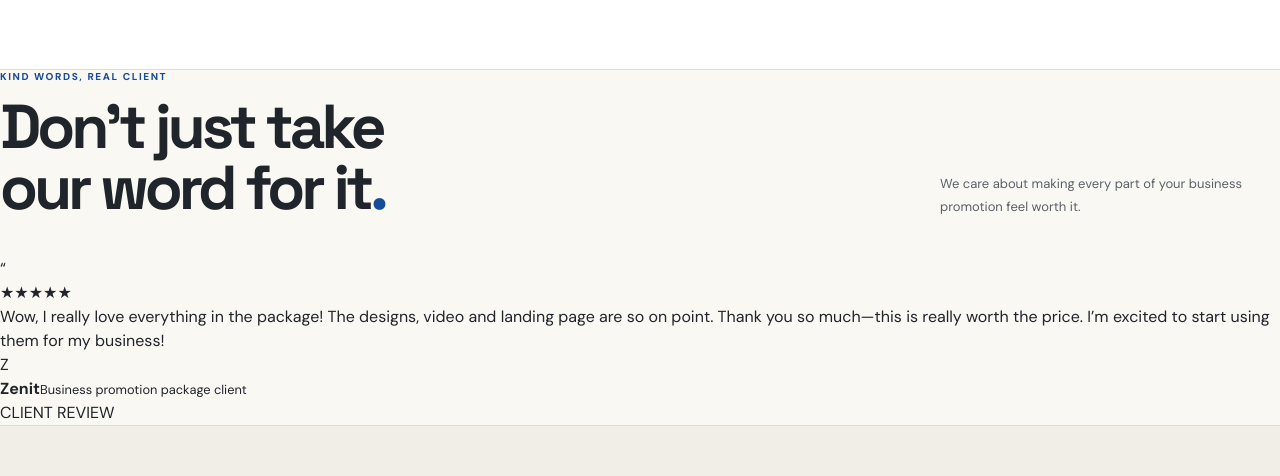
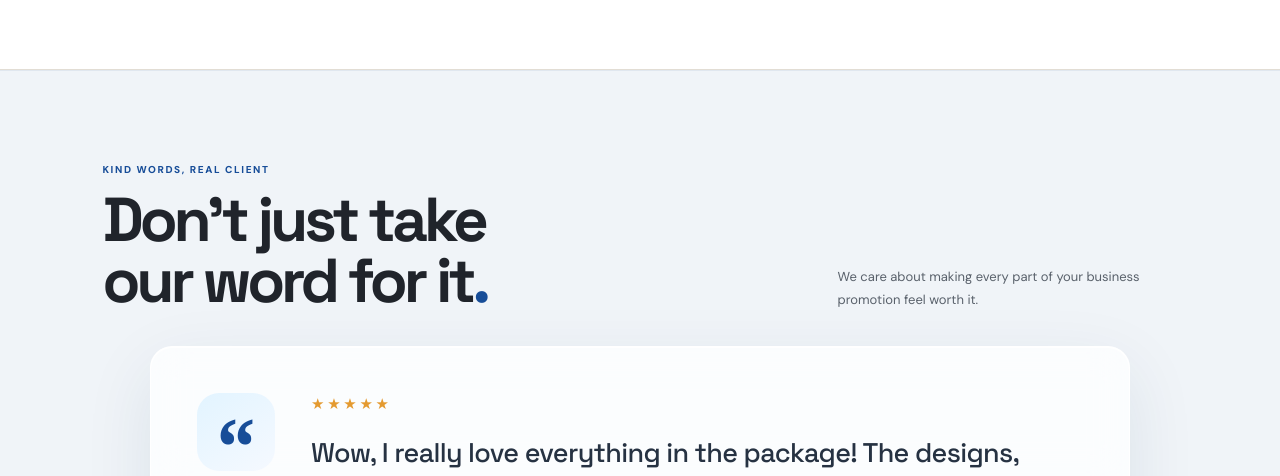
Before and after one commit to donatofaith/ekreativ-business-boost, a Next.js app: page / in a window 1280 px wide. Shown: the part 2321-2797 px from the top of the page. Built offline with nearby package versions, Linux system fonts and the light colour scheme.

Commit message:
Style client review testimonial card

```diff
--- a/app/landing.css
+++ b/app/landing.css
@@ -370,3 +370,19 @@
 @media(max-width:900px){.studio-footer{grid-template-columns:1fr 1fr!important}.studio-footer>span{grid-column:1/-1}}
 @media(max-width:700px){.studio-work-track{animation-duration:29s!important}.studio-work-card{flex-basis:76vw!important;width:76vw!important;min-width:76vw!important;max-width:76vw!important}.studio-footer{grid-template-columns:1fr!important;gap:17px!important}.studio-footer>span{grid-column:auto}.studio-footer-contact,.studio-footer-newsletter{font-size:11px!important}}
 @media(prefers-reduced-motion:reduce){.studio-reveal,.studio-reveal.is-visible{opacity:1!important;transform:none!important;transition:none!important}.studio-work-track{animation:none!important;transform:none!important}}
+
+
+/* Client testimonial */
+.studio-testimonials{padding:92px clamp(18px,8vw,124px);background:#f0f4f8;border-top:1px solid #e0e7ef;border-bottom:1px solid #e0e7ef}
+.studio-testimonials-head{margin-bottom:34px}
+.studio-testimonial-card{position:relative;display:grid;grid-template-columns:90px minmax(0,1fr);gap:24px;max-width:980px;margin:0 auto;padding:clamp(24px,4vw,46px);overflow:hidden;border:1px solid rgba(255,255,255,.9);border-radius:22px;background:rgba(255,255,255,.76);box-shadow:0 22px 70px rgba(23,53,88,.09),inset 0 1px 0 #fff;-webkit-backdrop-filter:blur(18px) saturate(140%);backdrop-filter:blur(18px) saturate(140%)}
+.studio-testimonial-mark{width:78px;height:78px;display:grid;place-items:center;border-radius:22px;background:linear-gradient(145deg,#e2f4ff,#f5f9ff);color:#174d98;font:700 82px/.95 Georgia,serif;padding-top:15px}
+.studio-testimonial-stars{color:#e49a30;font-size:15px;letter-spacing:.18em}
+.studio-testimonial-content blockquote{max-width:760px;margin:17px 0 27px;color:#263242;font:500 clamp(19px,2.2vw,27px)/1.55 'Space Grotesk',sans-serif;letter-spacing:-.025em}
+.studio-testimonial-author{display:flex;align-items:center;gap:12px;padding-top:19px;border-top:1px solid #e5eaf0}
+.studio-testimonial-avatar{width:42px;height:42px;display:grid;place-items:center;flex:0 0 auto;border-radius:50%;background:#174d98;color:#fff;font:700 19px 'Space Grotesk',sans-serif}
+.studio-testimonial-author>div{display:flex;flex-direction:column;gap:4px}
+.studio-testimonial-author strong{font:700 14px 'Space Grotesk',sans-serif;color:#202b39}
+.studio-testimonial-author small{font-size:10px;color:#6f7d8d}
+.studio-testimonial-verified{margin-left:auto;padding:8px 10px;border:1px solid #d9e5f2;border-radius:99px;color:#174d98;font-size:8px;font-weight:800;letter-spacing:.12em}
+@media(max-width:700px){.studio-testimonials{padding:68px 20px}.studio-testimonial-card{grid-template-columns:1fr;gap:15px;padding:22px;border-radius:17px}.studio-testimonial-mark{width:54px;height:54px;border-radius:16px;font-size:60px;padding-top:11px}.studio-testimonial-content blockquote{font-size:19px;line-height:1.55;margin:13px 0 22px}.studio-testimonial-author{flex-wrap:wrap}.studio-testimonial-verified{font-size:7px;padding:7px 8px}}
```
